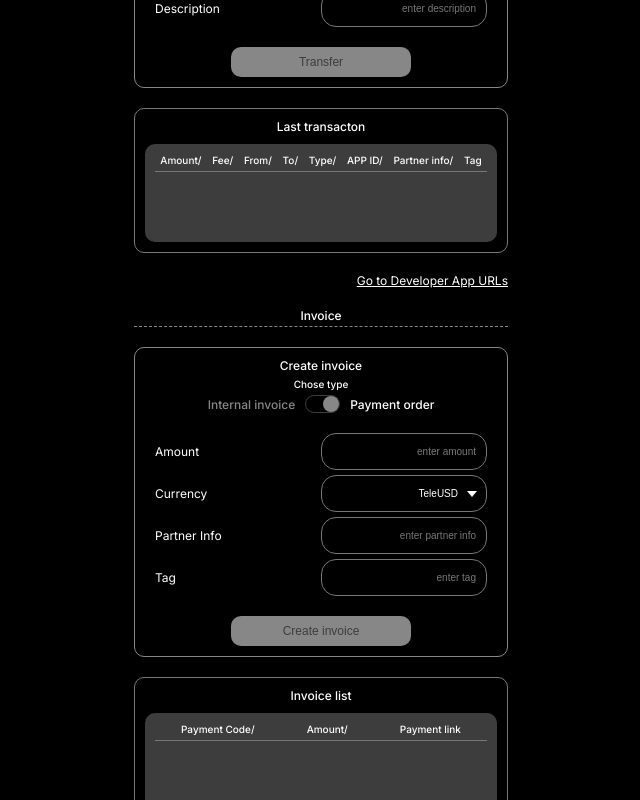
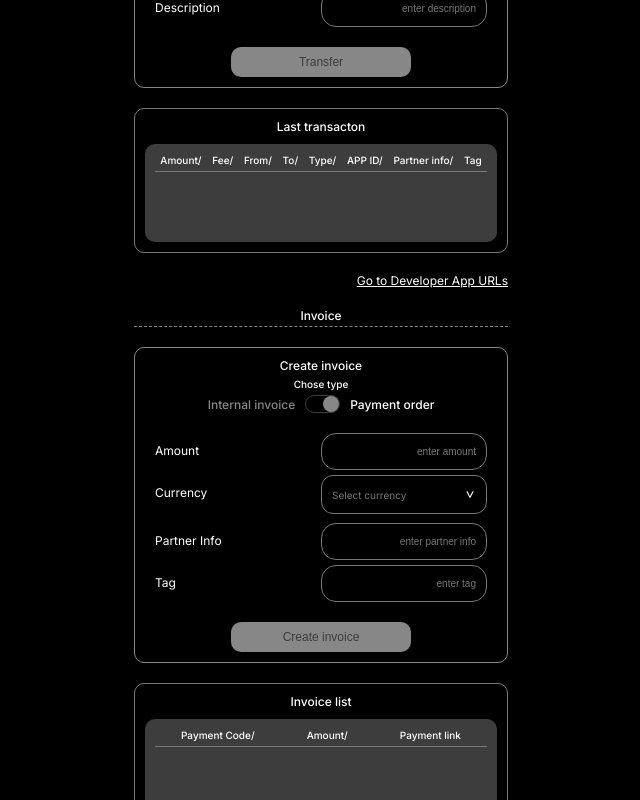
Before and after one commit to telestore-rep/test-app, a Next.js app: page /server in a window 1280 px wide. Both pictures are taken after a click on the element 641 px from the left and 1815 px from the top of the page. Shown: the part 1411-2211 px from the top of the page, without its empty margins (319-959 px from the left). Built offline with nearby package versions, Linux system fonts and the light colour scheme.

Commit message:
change select currency dropdown

```diff
--- a/src/shared/ui/transfer-block/TransferBlock.tsx
+++ b/src/shared/ui/transfer-block/TransferBlock.tsx
@@ -156,9 +156,9 @@ export const TransferBlock = ({
                 : "";
 
           return (
-            <Layout align="middle-left" isWide key={index}>
+            <Layout align="top-center" isWide key={index}>
               <Layout align="top-left" isWide>
-                <Text weight="regular" size={12} color={color}>
+                <Text weight="regular" className={styles.Title} size={12} color={color}>
                   {field.label}
                 </Text>
               </Layout>
@@ -166,49 +166,53 @@ export const TransferBlock = ({
               <Layout align="top-left" isWide>
               {isSelect ? (
                 <div className={styles.SelectWrapper}>
-                    <select
-                      data-testid={`${id}_${index}_select`}
-                      className={cn(styles.Select, styles[`Select-${color}`], {
-                        [styles.SelectOpen]: isSelectOpen,
+                  <div
+                    className={cn(styles.SelectInput, styles[`SelectInput-${color}`], {
+                      [styles.SelectInputOpen]: isSelectOpen,
                     })}
-                      value={currentValue}
-                      onChange={(e) => {
-                        setValue(e.target.value);
-                        setSelectOpen(false); // закрываем после выбора
-                      }}
-                      onBlur={() => setSelectOpen(false)} // клик вне — закрыть
-                      onMouseDown={() => setSelectOpen(true)} // перед открытием
+                    onClick={() => setSelectOpen(!isSelectOpen)}
+                  >
+                    <span>
+                      {
+                        field.items?.find((opt) => opt.value === value)?.label ||
+                        field.placeholder ||
+                        'Select currency'
+                      }
+                    </span>
+                    <span
+                      className={cn(styles.SelectArrow, {
+                        [styles.SelectArrowOpen]: isSelectOpen,
+                      })}
+                    >{">"}</span>
+                  </div>
+
+                  <div
+                    className={cn(styles.SelectDropdownContainer, {
+                      [styles.SelectDropdownContainerOpen]: isSelectOpen,
+                    })}
+                  >
+                    <div className={cn(styles.SelectDropdown)}>
+                      {(field.items ?? []).map((opt) => (
+                        <div
+                          key={opt.value}
+                          className={cn(styles.SelectOption, {
+                            [styles.SelectOptionActive]: opt.value === value,
+                          })}
                           onClick={() => {
-                        // Если пользователь кликнул по select повторно, некоторые браузеры
-                        // закроют список без change — зафиксируем закрытие в конце очереди.
-                        queueMicrotask(() => setSelectOpen(false));
-                      }}
-                      onKeyDown={(e) => {
-                        if (e.key === "Escape" || e.key === "Enter" || e.key === "Tab") {
+                            setValue(opt.value);
                             setSelectOpen(false);
-                        }
-                        if (e.altKey && (e.key === "ArrowDown" || e.key === "ArrowUp")) {
-                          setSelectOpen(true);
-                        }
                           }}
                         >
-                      {(field.items ?? []).map((opt) => (
-                        <option key={opt.value} value={opt.value}>
                           {opt.label}
-                        </option>
+                        </div>
                       ))}
-                    </select>
-
-                    <span
-                      className={cn(styles.SelectArrow, styles[`SelectArrow-${color}`], {
-                        [styles.SelectArrowOpen]: isSelectOpen,
-                      })}
-                    />
+                    </div>
+                  </div>
                 </div>
               ) : (
                 <Input
                   testid={`${id}_${index}`}
-                    value={value ?? ""}
+                  value={value ?? ''}
                   setValue={setValue}
                   validate={validate}
                   error={error}
--- a/src/shared/ui/transfer-block/styles.module.scss
+++ b/src/shared/ui/transfer-block/styles.module.scss
@@ -35,72 +35,109 @@
   gap: 10px;
   align-items: center;
 }
-
 .SelectWrapper {
-  position: relative;
   width: 100%;
+  display: flex;
+  flex-direction: column;
+  gap: 4px;
 }
 
-.Select {
+.SelectInput > span {
+  font-size: 10px;
+  color: #787878;
+}
+
+.SelectInput {
   width: 100%;
-  padding: 12px 28px 12px 10px;
-  border-radius: 15px;
-  font-size: 10px;
-  outline: none;
-  text-align: right;
-  transition: all 0.2s ease-in-out;
-  appearance: none;
+  padding: 10px;
+  border-radius: 12px;
+  font-size: 12px;
   cursor: pointer;
+  display: flex;
+  align-items: center;
+  justify-content: space-between;
+  transition: all 0.2s ease;
+  font-family: "Inter";
+  border: 1px solid #dbdbdb;
 
   &-dark {
     background: #000;
     color: #fff;
     border: 1px solid #787878;
-
-    option {
-      background: #000;
-      color: #fff;
-    }
   }
 
   &-light {
     background: #fff;
     color: #000;
     border: 1px solid #dbdbdb;
-
-    option {
-      background: #fff;
-      color: #000;
-    }
   }
 
-  &:focus {
+  &Open {
     border-color: #888;
   }
 }
 
 .SelectArrow {
-  position: absolute;
-  right: 10px;
-  top: 50%;
-  width: 0;
-  height: 0;
-  pointer-events: none;
-  transform: translateY(-50%);
-  border-left: 5px solid transparent;
-  border-right: 5px solid transparent;
-  border-top: 6px solid #000; // ▼
-  transition: transform 0.2s ease-in-out;
+  font-family: "Inter";
+  transform: rotate(90deg);
+  font-size: 14px !important;
+  color: #fff !important;
+
+  &Open {
+    transform: rotate(-90deg);
+  }
+}
+
+/* Контейнер, который занимает место */
+.SelectDropdownContainer {
+  overflow: hidden;
+  max-height: 0;
+  opacity: 0;
+  transition: all 0.25s ease;
+}
+
+.SelectDropdownContainerOpen {
+  max-height: 200px;
+  opacity: 1;
+}
+
+.SelectDropdown {
+  display: flex;
+  flex-direction: column;
+  border-radius: 12px;
+  overflow: hidden;
+  width: 100%;
+  margin-top: 4px;
 
   &-dark {
-    border-top-color: #fff;
+    background: #000;
+    border: 1px solid #787878;
   }
 
   &-light {
-    border-top-color: #000;
-  }
-
-  &.SelectArrowOpen {
-    transform: translateY(-50%) rotate(180deg); // ▲
+    background: #fff;
+    border: 1px solid #dbdbdb;
   }
 }
+
+.SelectOption {
+  padding: 5px 10px;
+  font-size: 12px;
+  cursor: pointer;
+  color: #787878;
+  font-family: "Inter";
+  text-align: end;
+  transition: background 0.2s;
+  border: 1px solid #787878;
+  border-radius: 12px;
+  margin-bottom: 5px;
+  font-size: 10px;
+
+  &:last-child {
+    margin-bottom: 0;
+  }
+}
+
+.Title {
+  margin-top: 10px;
+}
--- a/src/widgets/server/invoice/InvoiceSection.tsx
+++ b/src/widgets/server/invoice/InvoiceSection.tsx
@@ -23,7 +23,7 @@ const InvoiceSection: React.FC<Props> = ({
     amount: "",
     tag: "",
     partner_info: "",
-    currency: "TeleUSD",
+    currency: "",
   });
   const [isPaymentOrder, setInvoiceType] = useState(false);
 
@@ -83,7 +83,7 @@ const InvoiceSection: React.FC<Props> = ({
         titleBtn="Create invoice"
         fields={[
           {
-            label: isPaymentOrder ? "Amount" : "Amount, TeleUsd",
+            label: "Amount",
             placeholder: "enter amount",
             id: "amount",
           },
@@ -92,8 +92,8 @@ const InvoiceSection: React.FC<Props> = ({
             id: "currency",
             type: "select",
             items: [
-              { label: "TeleUSD", value: "TeleUSD" },
-              { label: "Rub", value: "RUB" },
+              { label: "TeleUSD (TeleDollar)", value: "TeleUSD" },
+              { label: "Rub (Russian Ruble)", value: "RUB" },
             ],
           } as ITransferBlockField]),
           {
```
Also changed, not shown: 1 other file (tests, documents, lock files or other folders). Lines whose indentation alone changed are shown as unchanged.
